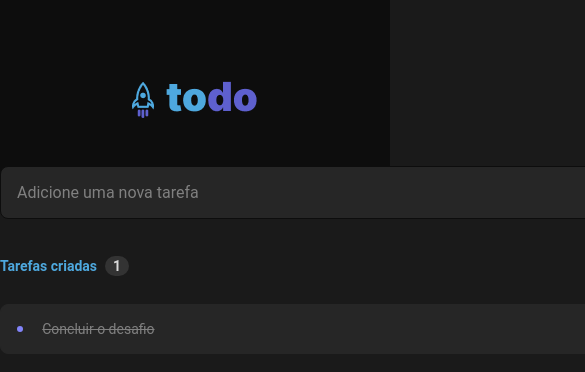
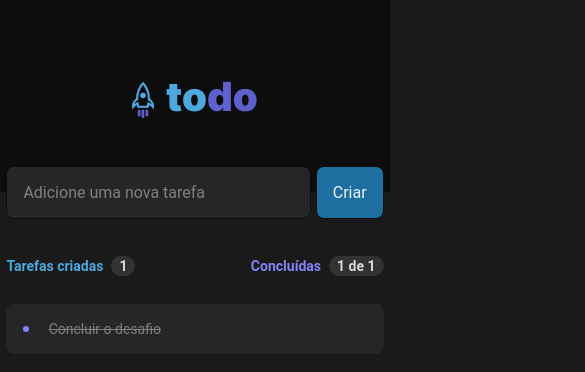
Before and after one commit to tiago-forward/todo-list-desafio-react, a React (Vite) app: page / in a window 390 px wide. Shown: the top 372 px of the page, 585 px wide, since content can reach past the window. Built offline with nearby package versions, Linux system fonts and the light colour scheme; some icons are missing.

Commit message:
adding responsiveness

```diff
--- a/src/components/MainContainer.module.css
+++ b/src/components/MainContainer.module.css
@@ -1,5 +1,5 @@
 .container {
-    width: 736px;
+    max-width: 736px;
     margin: auto;
     position: relative;
 }
@@ -89,3 +89,16 @@
     padding: 0.125rem 0.5rem;
     border-radius: 1rem;
 }
+
+@media screen and (max-width: 768px) {
+    .inputTextContainer {
+        gap: 0.3rem;
+        padding: 0 0.4rem;
+    }
+}
+
+@media screen and (max-width: 768px) {
+    .tasksContainer {
+        padding: 0 0.4rem;
+    }
+}
```
